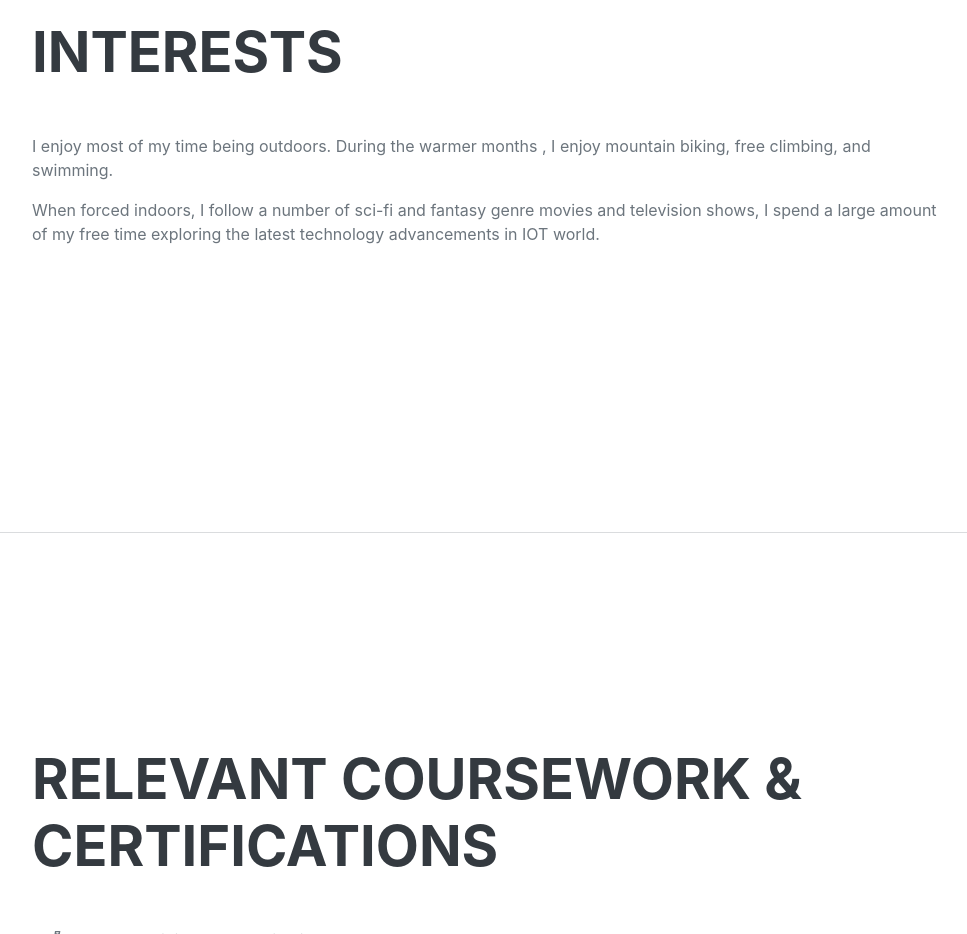
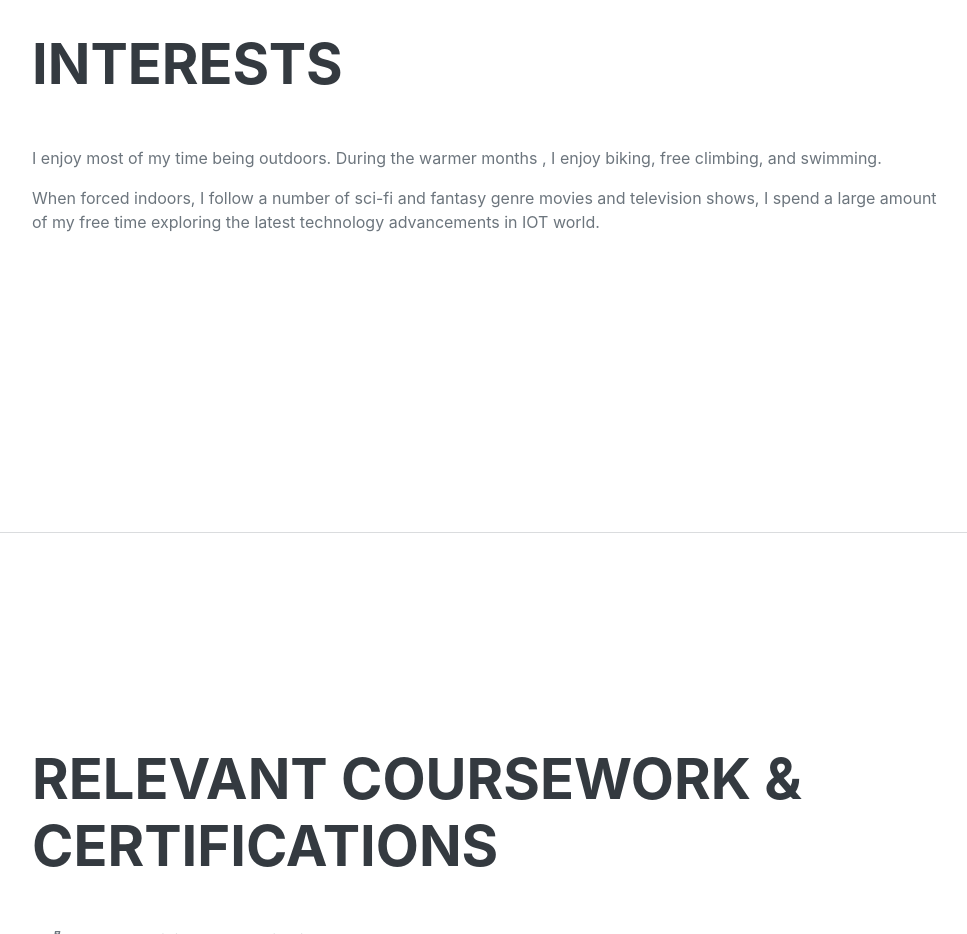
Before and after one commit to OMER-YILDIZ/cv, a plain HTML site: page index.html in a window 1280 px wide. Shown: the part 6280-7214 px from the top of the page, without its empty margins (288-1255 px from the left). Drawn offline with nearby package versions, Linux system fonts and the light colour scheme; a web font is replaced by a local one.

Commit message:
Update index.html

```diff
--- a/index.html
+++ b/index.html
@@ -354,7 +354,7 @@
             <section class="resume-section" id="interests">
                 <div class="resume-section-content">
                     <h2 class="mb-5">Interests</h2>
-                    <p>I enjoy most of my time being outdoors. During the warmer months , I enjoy mountain biking, free climbing, and swimming.</p>
+                    <p>I enjoy most of my time being outdoors. During the warmer months , I enjoy biking, free climbing, and swimming.</p>
                     <p class="mb-0">When forced indoors, I follow a number of sci-fi and fantasy genre movies and television shows, I spend a large amount of my free time exploring the latest technology advancements in IOT world.</p>
                 </div>
             </section>
```
